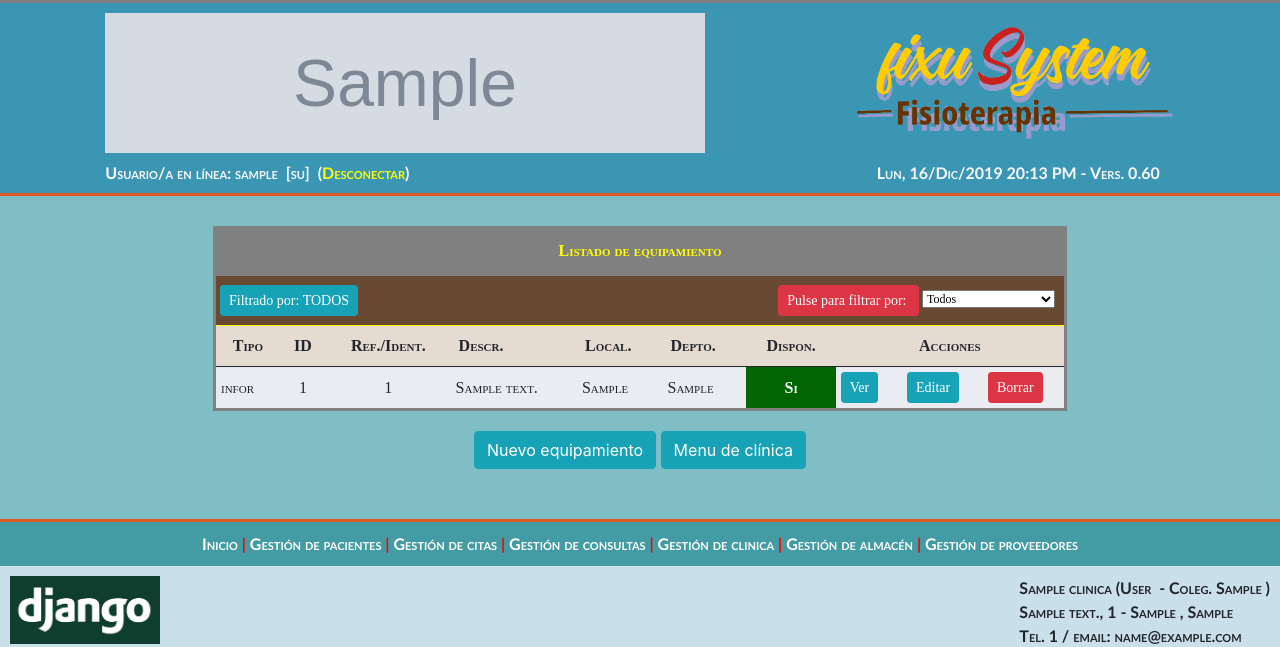
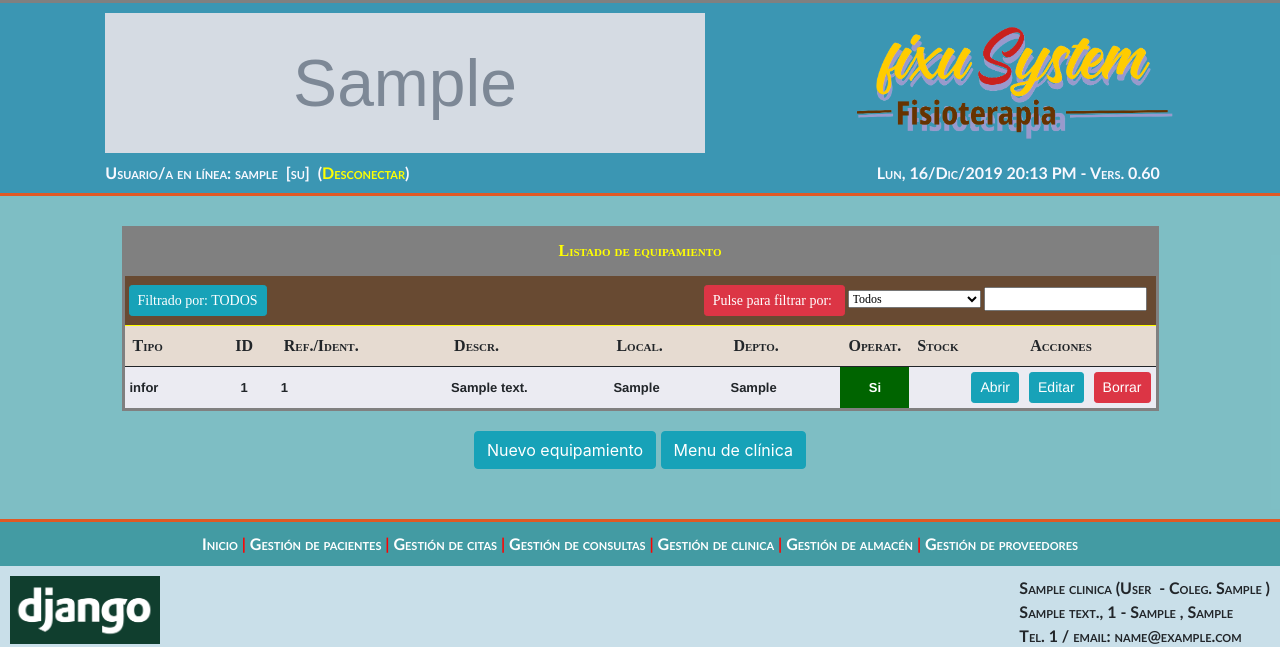
Before and after one commit to amslafuente/fixuSystem, a Django app: page /fixuSystem/clinica/equipamiento/listado/ in a window 1280 px wide. Shown: the top 647 px of the page. Run offline with Django 3.2, Linux system fonts and the light colour scheme; a user stored in the database is signed in; tables that the repository leaves empty hold one stand-in row (values such as "Sample post"); grey boxes marked "Sample" are stand-in pictures; some libraries are stand-ins or nearby versions.

Commit message:
gestion_clinica: equipment filtering fully functional

```diff
--- a/gestion_clinica/models.py
+++ b/gestion_clinica/models.py
@@ -143,12 +143,15 @@ class Equipamiento(models.Model):
     equipID = models.CharField("Referencia/Identificación", max_length = 10, unique = True)
     equipDesc = models.CharField("Descripción", max_length = 100, blank = True)
     equipType = models.CharField('Tipo', max_length = 5, choices = selTipoEquip, default = 'otros')
-    equipIsavail = models.BooleanField("Disponible", default = True)                               # Disponible o no para consultas
+    equipIsavail = models.BooleanField("Operativo", default = True)                               # Disponible o no para consultas
     equipLocation = models.CharField("Localización", max_length = 50, blank = True)
     equipDepartment = models.CharField("Departamento", max_length = 50, blank = True)
     equipManufact = models.CharField("Fabricante", max_length = 100, blank = True)
     fk_Proveedor = models.ForeignKey(Proveedor, on_delete = models.PROTECT, related_name = 'proveedores', blank = True, null = True)
     equipSAT = models.TextField("S.A.T.", blank = True)
+    stockavail = models.PositiveIntegerField('Cantidad disponible', default = 0)
+    stockwarning = models.BooleanField("Aviso de falta de material", default = True)
+    stocklimit = models.PositiveIntegerField('Límite para aviso', default = 10)
     notes = models.TextField("Notas", blank = True)
     # Campos de control
     firstupdated = models.DateTimeField("Fecha registro", auto_now_add = True)                      # Fecha de registro
--- a/gestion_clinica/templates/listado_equipamiento_tpl.html
+++ b/gestion_clinica/templates/listado_equipamiento_tpl.html
@@ -21,7 +21,7 @@
         <section class="sect-home-page-menu">
 
         <!-- Tabla mostrando consultorios -->
-        <table class="tbl-general tbl-forms tbl-70 table-striped">
+        <table class="tbl-general tbl-forms tbl-85 table-striped">
 
             <!-- Texto con el contenido -->
 	    	<caption class="tbl-capt">Listado de equipamiento
@@ -35,12 +35,12 @@
                 <td class="tbl-th-filter" colspan="3">
                     <button class="btn btn-info btn-sm">Filtrado por: {{ filter|upper }}</button>
                 </td>
-                <td class="tbl-th-filter" colspan="5">
+                <td class="tbl-th-filter" colspan="9">
                     <div class="div-filtro">
                         <form method="post">
                              {% csrf_token %}
                             <input class="btn btn-danger btn-sm" type="submit" value="Pulse para filtrar por: ">
-                            {{ form.filter }}
+                            {{ form.filter }}&nbsp;{{ form.condition }}
                         </form>
                     </div>
                 </td>
@@ -48,20 +48,21 @@
 
             <!-- Cabecera de la tabla -->
 	    	<tr>
-                <th class="tbl-th">Tipo</th>
+                <th class="tbl-th-izq">Tipo</th>
 		        <th class="tbl-th">ID</th>
-                <th class="tbl-th">Ref./Ident.</th>
+                <th class="tbl-th-izq">Ref./Ident.</th>
                 <th class="tbl-th-izq">Descr.</th>
                 <th class="tbl-th-izq">Local.</th>
                 <th class="tbl-th-izq">Depto.</th>
-                <th class="tbl-th">Dispon.</th>
-                <th class="tbl-th">Acciones</th>
+                <th class="tbl-th tbl-td-5">Operat.</th>
+                <th class="tbl-th tbl-td-5">Stock</th>
+                <th class="tbl-th tbl-td-10" colspan="3">Acciones</th>
             </tr>
 
             <!-- NO devuelve ningun equipamiento avisa y cierra la tabla -->
             {% if not equipamientos %}
 	    	    <tr>
-                    <th colspan="8" class="field-errors">
+                    <th colspan="12" class="field-errors">
                         <span>Ningún equipamiento devuelto</span>
                     </th>
                 </tr>
@@ -71,28 +72,39 @@
 
                 <!-- Devuelve los equipamientos en un querySet llamada equipamientos -->
                 {% for equipamiento in equipamientos %}
-               		<tr>
+               		<tr class="grid-smalltxt">
                         <td class="tbl-td">{{ equipamiento.equipType }}</td>
                         <td class="tbl-td-centro">{{ equipamiento.idEquipamiento }}</td>
-                        <td class="tbl-td-centro">{{ equipamiento.equipID }}</td>
+                        <td class="tbl-td">{{ equipamiento.equipID }}</td>
                         <td class="tbl-td">{{ equipamiento.equipDesc }}</td>
                         <td class="tbl-td">{{ equipamiento.equipLocation }}</td>
                         <td class="tbl-td">{{ equipamiento.equipDepartment }}</td>
 
-                        {% if equipamiento.equipIsavail %}
-                            <td class="tbl-td-centro avail">Si</td>
+                        <!-- Controla stock y disponibilidad-->
+                        <!-- Si se mide en stock no se pone operatividad -->
+                        <!-- Si se mide en operatividad no se pone stock -->
+                        {% if equipamiento.stockwarning %}
+                            <td class="tbl-td-centro">&nbsp;</td>
+                            <td class="tbl-td-centro">
+                                {% if equipamiento.stockavail == 0 %}
+                                    <progress class="stock-bar" style="background-color:red;" max="{{ equipamiento.stocklimit }}" value="{{ equipamiento.stockavail }}"></progress>
+                                {% else %}
+                                    <progress class="stock-bar" max="{{ equipamiento.stocklimit }}" value="{{ equipamiento.stockavail }}"></progress>
+                                {% endif %}
+                            </td>
                         {% else %}
-                            <td class="tbl-td-centro not-avail">No</td>
+                            {% if equipamiento.equipIsavail %}
+                                <td class="tbl-td-centro avail">Si</td>
+                            {% else %}
+                                <td class="tbl-td-centro not-avail">No</td>
+                            {% endif %}
+                            <td>&nbsp;</td>
                         {% endif %}
 
                         <!-- Enlaces a abrir, editar y borrar equipamiento -->
-                        <td>
-                            <div class="div-fechas">
-                                <a href={% url 'id-consultorios' consultorio.idConsultorio %}><input type="button" class="btn btn-info btn-sm" value="Ver"></a>&nbsp;
-                                <a href={% url 'edit-consultorios' consultorio.idConsultorio %}><input type="button" class="btn btn-info btn-sm" value="Editar"></a>&nbsp;
-                                <a href={% url 'delete-consultorios' consultorio.idConsultorio %}><input type="button" class="btn btn-danger btn-sm" value="Borrar"></a>&nbsp;
-                            </div>
-                        </td>
+                        <td><a href="{% url 'id-equipamiento' equipamiento.idEquipamiento%}"><button type="button" class="btn btn-info btn-sm">Abrir</button></a></td>
+                        <td><a href="{% url 'menu-clinica' %}"><button type="button" class="btn btn-info btn-sm">Editar</button></a></td>
+                        <td><a href="{% url 'menu-clinica'  %}"><button type="button" class="btn btn-danger btn-sm">Borrar</button></a></td>
                    </tr>
                 {% endfor %}
 
--- a/gestion_clinica/views.py
+++ b/gestion_clinica/views.py
@@ -19,6 +19,7 @@ from pathlib import Path
 from django.conf import settings
 from django.forms import forms, fields, widgets
 from fixuSystem.progvars import selTipoEquip
+from django.core.paginator import Paginator
 
 ########## MUESTRA MENU DE GESTION DE SERVICIOS ##########
 
@@ -410,6 +411,11 @@ class listado_equipamiento_view(View):
             # O solo los filtrados
             else:
                 qs = Equipamiento.objects.filter(equipType__istartswith = kwarg_filter).order_by('equipDesc')
+            # Filtra la condicion en equipDesc
+            kwarg_condit = filterform.cleaned_data['condition']
+            if kwarg_condit != '':
+                qs = qs.filter(equipDesc__icontains = kwarg_condit).order_by('equipDesc')
+            paginator = Paginator(qs, 20)
             ctx['equipamientos'] = qs
 
             # Elabora un widget Select con selTipoEquip y lo pasa al contexto
@@ -427,6 +433,7 @@ class listado_equipamiento_view(View):
 
         # Todos los equipamientos por tipo y description
         qs = Equipamiento.objects.all().order_by('equipType', 'equipDesc')
+        paginator = Paginator(qs, 20)
         ctx['equipamientos'] = qs
 
         # Elabora un widget Select con selTipoEquip y lo pasa al contexto
@@ -480,8 +487,8 @@ class customTipoWidget(widgets.Select):
 
 # Form que muestra el customwidget
 class customTipoForm(forms.Form):
-
-    filter = fields.CharField(label="filter", required=True, widget=customTipoWidget())
+    filter = fields.CharField(label='Filtro', widget=customTipoWidget())
+    condition = fields.CharField(label='Condición', required=False, max_length=10)
 
 # Error si el usuario NO ES SUPERUSUARIO
 @method_decorator(login_required, name='dispatch')
--- a/static/css/style.css
+++ b/static/css/style.css
@@ -272,6 +272,14 @@ addr { /* --- Estilo de addr del pie de pagina ---*/
 
 }
 
+/*---------- BARRA DE PROGRESO ----------*/
+.stock-bar {
+    margin: auto;
+    width: 80px;
+    height: 20px;
+
+}
+
 /*---------- TABLAS GENERAL ----------*/
 
 .tbl-general { /* --- General de las tablas ---*/
```
Also changed, not shown: gestion_clinica/migrations/0008_auto_20191220_0742.py (added).
